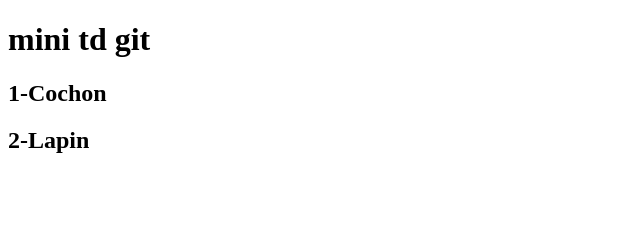
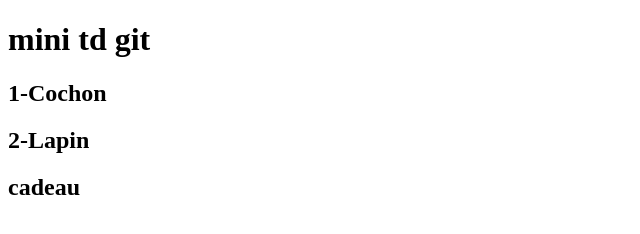
Before and after one commit to HugoLeSignor/Projet-Git-Mini-TD, a plain HTML site: page index.html in a window 1280 px wide. Shown: the whole page, without its empty margins (0-640 px from the left). Drawn offline with Linux system fonts and the light colour scheme.

Commit message:
[add] coucou

```diff
--- a/index.html
+++ b/index.html
@@ -11,6 +11,7 @@
     <h1>mini td git</h1>
     <h2>1-Cochon</h2>
     <h2>2-Lapin</h2>
+    <h2>cadeau</h2>
 </body>
 
 </html>
```
